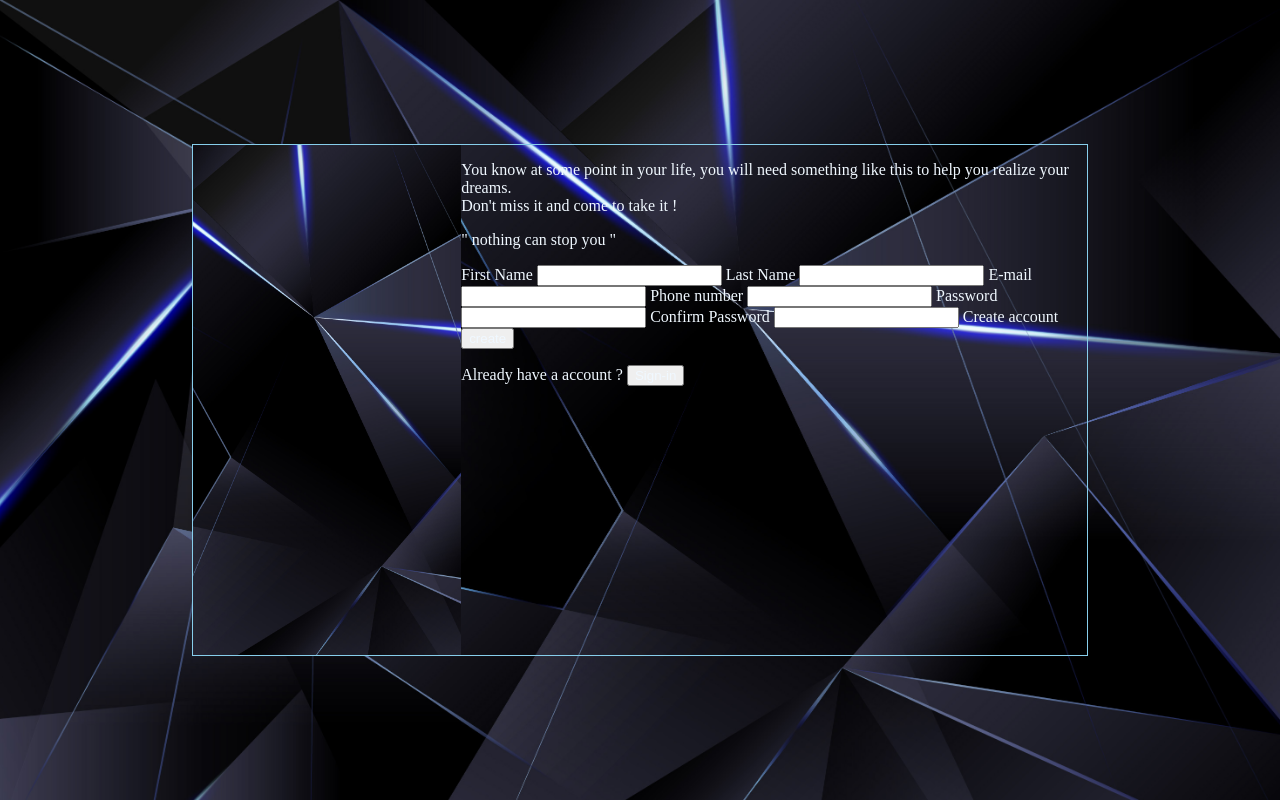
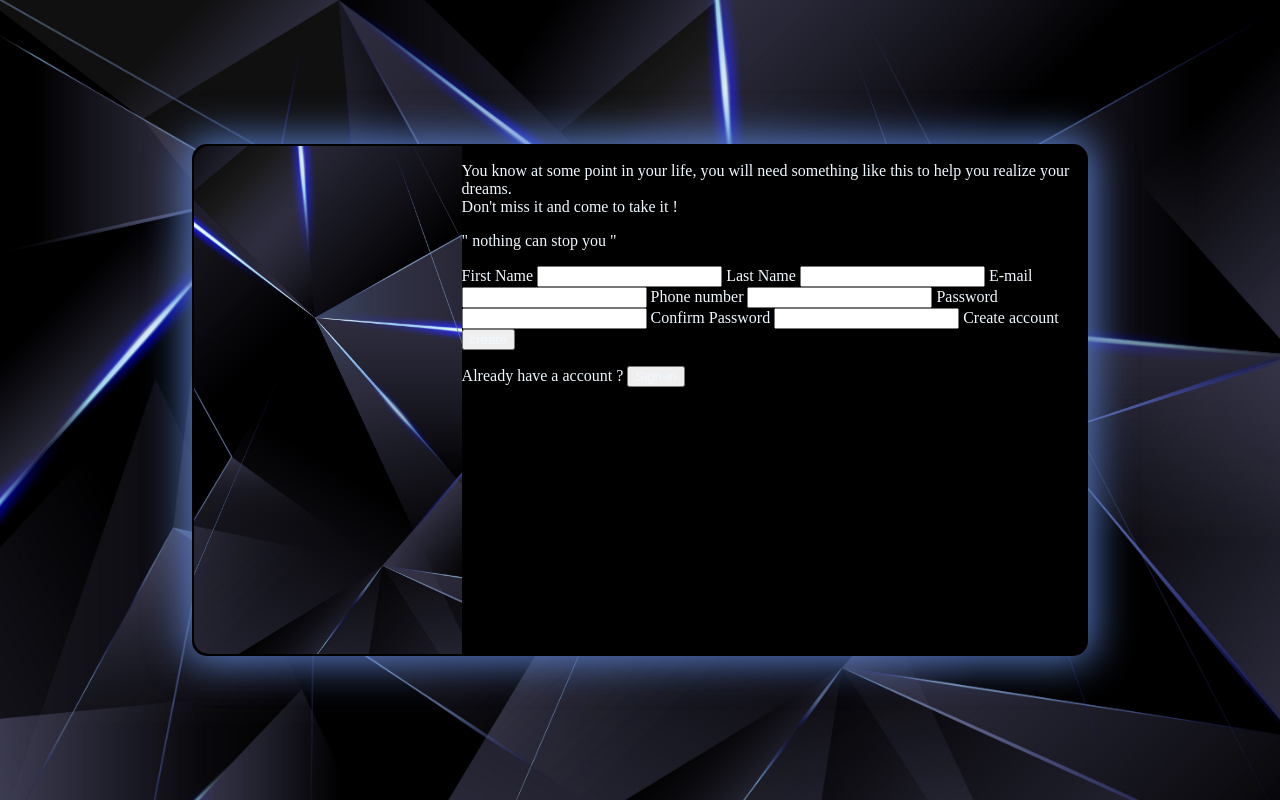
Before and after one commit to mylordkaz/Sign-up-Form, a plain HTML site: page index.html in a window 1280 px wide. Drawn offline with Linux system fonts and the light colour scheme.

Commit message:
container styling

```diff
--- a/style.css
+++ b/style.css
@@ -17,7 +17,10 @@ body{
     height: 100vh;
 }
 .container{
-    border: 1px solid skyblue;
+    border: 2px solid black;
+    background-color: black;
+    box-shadow: rgba(89, 126, 204) 0px 0px 40px 5px;
+    border-radius: 15px;
     display: flex;
     width: 70%;
     margin: 0 15%;
@@ -25,6 +28,9 @@ body{
 }
 .left-side{
     width: 30%;
+    border-top-left-radius: 15px;
+    border-bottom-left-radius: 15px;
+    overflow: hidden;
 }
 .left-side img{
     width: 100%;
```
